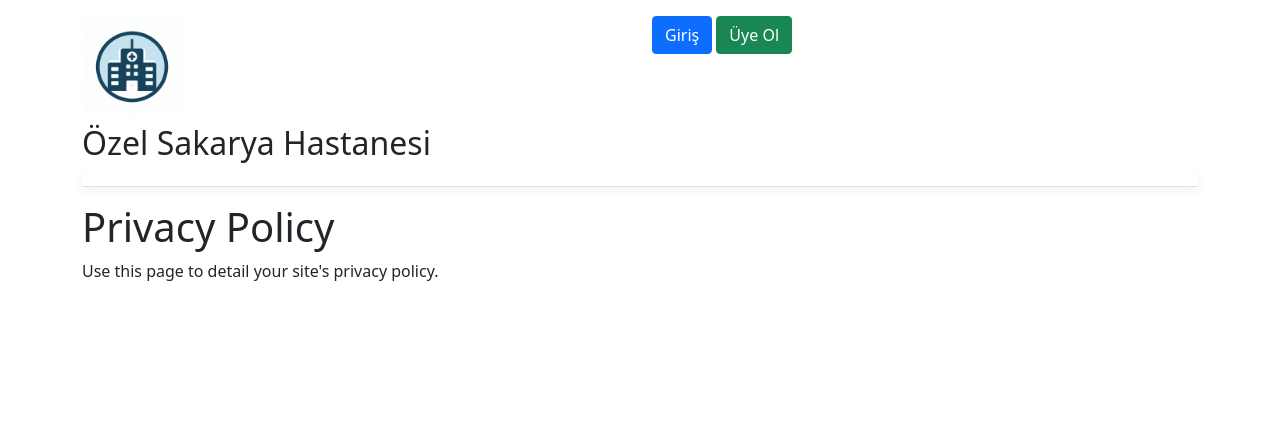
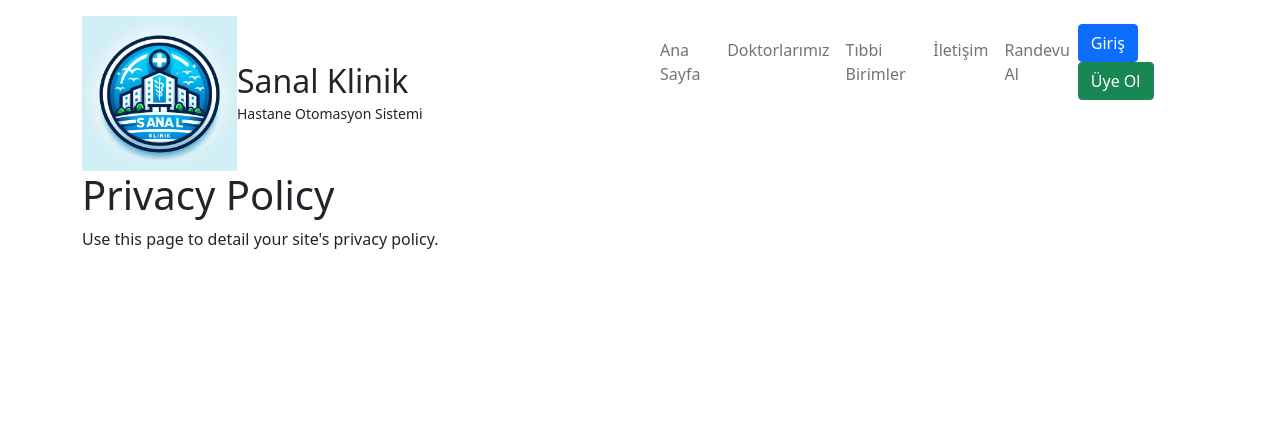
Before and after one commit to feyzaocak/hastane_otomasyon_2, an ASP.NET Core app: page /Home/Privacy in a window 1280 px wide. Shown: the top 427 px of the page. Run offline with ASP.NET Core 8, Linux system fonts and the light colour scheme; style sheets or scripts are compiled from the project's sources.

```diff
--- a/hastane_otomasyon_2/Views/Shared/_Layout.cshtml
+++ b/hastane_otomasyon_2/Views/Shared/_Layout.cshtml
@@ -13,18 +13,42 @@
         <header>
             <div class="row mt-3">
                 <div class="col-6">
-                    <img src="~/images/hospitalogo.jpg" alt="Hastane Logo" class="img-fluid" style="max-height: 100px;" />
-                    <h2 class="mt-2">Özel Sakarya Hastanesi</h2>
+                    <div class="d-flex align-items-center">
+                        <img src="~/images/SanalKlinikLogo.jpg" alt="Hastane Logo" class="img-fluid" style="max-height: 155px;" />
+                        <div class="ml-3">
+                            <h2 class="mb-0">Sanal Klinik</h2>
+                            <small>Hastane Otomasyon Sistemi</small>
+                        </div>
+                    </div>
                 </div>
                 <div class="col-6 text-right">
-                    <a class="btn btn-primary" asp-area="" asp-controller="Account" asp-action="Login">Giriş</a>
-                    <a class="btn btn-success ml-2" asp-area="" asp-controller="Account" asp-action="Register">Üye Ol</a>
+                    <nav class="navbar navbar-expand-sm navbar-toggleable-sm navbar-light bg-white">
+                        <div class="collapse navbar-collapse d-sm-inline-flex justify-content-between">
+                            <ul class="navbar-nav">
+                                <li class="nav-item">
+                                    <a class="nav-link" asp-area="" asp-controller="Home" asp-action="Index">Ana Sayfa</a>
+                                </li>
+                                <li class="nav-item">
+                                    <a class="nav-link" asp-area="" asp-controller="Doktor" asp-action="Index">Doktorlarımız</a>
+                                </li>
+                                <li class="nav-item">
+                                    <a class="nav-link" asp-area="" asp-controller="TibbiBirim" asp-action="Index">Tıbbi Birimler</a>
+                                </li>
+                                <li class="nav-item">
+                                    <a class="nav-link" asp-area="" asp-controller="Home" asp-action="Iletisim">İletişim</a>
+                                </li>
+                                <li class="nav-item">
+                                    <a class="nav-link" asp-area="" asp-controller="Randevu" asp-action="Al">Randevu Al</a>
+                                </li>
+                            </ul>
+                        </div>
+                        <div>
+                            <a class="btn btn-primary" asp-area="" asp-controller="Account" asp-action="Login">Giriş</a>
+                            <a class="btn btn-success ml-2" asp-area="" asp-controller="Account" asp-action="Register">Üye Ol</a>
+                        </div>
+                    </nav>
                 </div>
             </div>
-
-            <nav class="navbar navbar-expand-sm navbar-toggleable-sm navbar-light bg-white border-bottom box-shadow mb-3">
-                <!-- Navbardaki diğer kodlar burada -->
-            </nav>
         </header>
 
         <main role="main" class="pb-3">
```
Also changed, not shown: hastane_otomasyon_2/Views/Home/Index.cshtml (+36 -3 lines), hastane_otomasyon_2/wwwroot/images/SanalKlinikLogo.jpg (added), hastane_otomasyon_2/wwwroot/images/hospitalogo.jpg (deleted).
